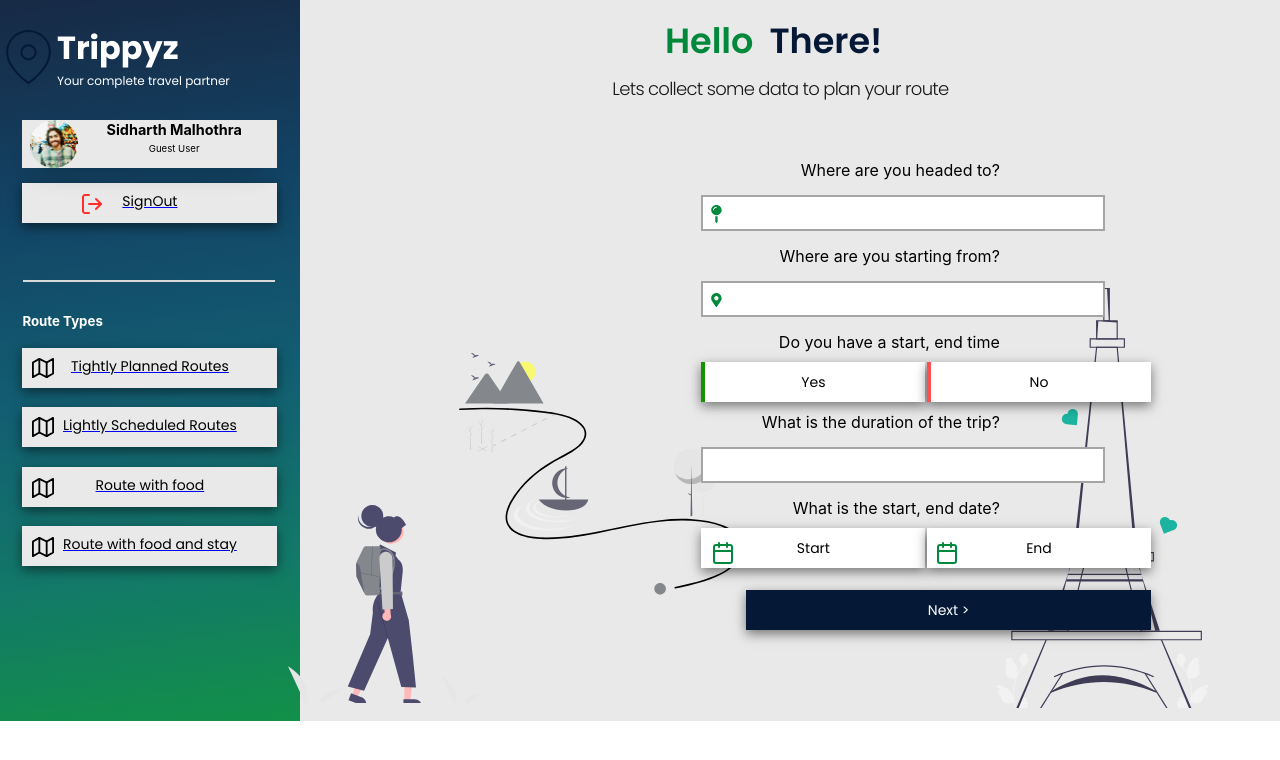
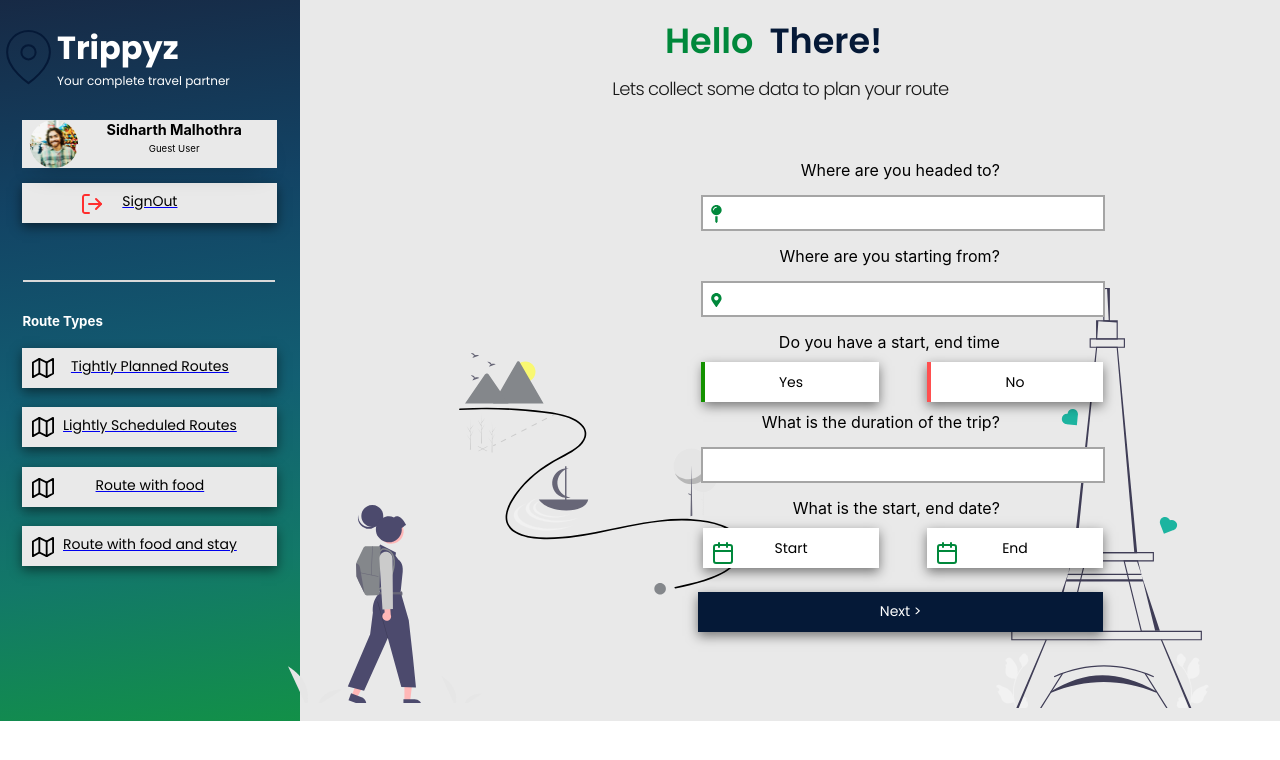
Before and after one commit to rohananilkumar/trippyz-frontend, a React (Create React App) app: page /dashboard in a window 1280 px wide. Shown: the top 760 px of the page. Built offline with nearby package versions, Linux system fonts and the light colour scheme; a web font is replaced by a local one.

Commit message:
button aligned

```diff
--- a/src/pages/Dashboard.module.scss
+++ b/src/pages/Dashboard.module.scss
@@ -26,10 +26,11 @@
 }
 
 .smallbut{
-  width: 14rem;
-  margin-right: 10%;
+  width: 11rem;
+  margin-right: 3rem;
   background: white;
   color: black;
+  margin-left:-0rem;
 }
 
 .inquiry{
@@ -39,12 +40,12 @@
 
 .combine{
   display: inline-flex;
-  gap:0.1rem;
+  gap:0rem;
 }
 
 .next{
   width: 25.3rem;
-  margin-right: 9%;
+  margin-right: 3rem;
   margin-top:3%;
 }
 
```
Also changed, not shown: src/components/ui/Date.js (deleted, +0 -16 lines).
